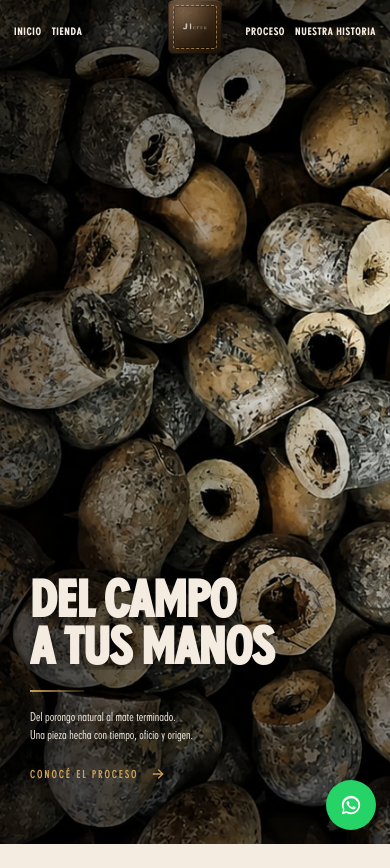
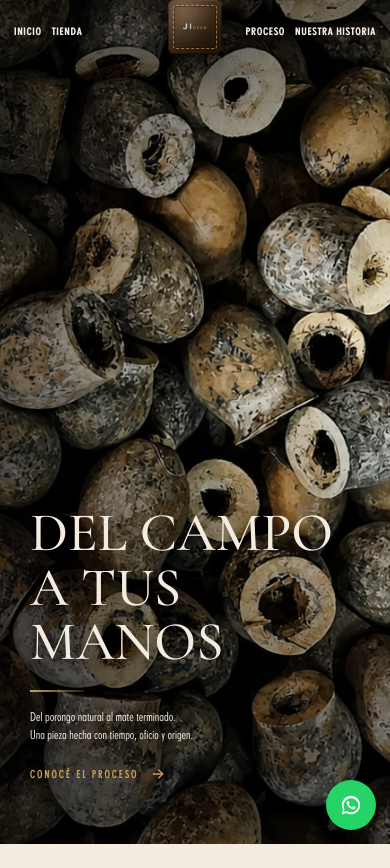
Before and after one commit to guillermocorrea022-oss/JIcrea, a PHP site: page / in a window 390 px wide. Shown: the top 868 px of the page. Run offline with PHP 8.4, Linux system fonts and the light colour scheme; some libraries are stand-ins or nearby versions.

Commit message:
Hero title: fuente serif delicada (Cormorant Garamond)
Antes: 'DEL CAMPO A TUS MANOS' con super-med (heavy display sans),
quedaba muy publicitario. Ahora con Cormorant Garamond weight 500
queda más editorial, premium, delicada.

- Cargado desde Google Fonts con preconnect + display=swap (no
  bloquea el render mientras descarga la fuente).
- Sólo aplica al .hero--cinema .hero__title — el resto del sitio
  sigue usando las fuentes super-med/super-reg locales.
- Mobile: letter-spacing 0 y tamaño un poco mayor proporcionalmente.

Cache: jicrea-pro v=81.

Co-Authored-By: Claude Opus 4.7 (1M context) <noreply@anthropic.com>

```diff
--- a/css/jicrea-pro.css
+++ b/css/jicrea-pro.css
@@ -518,9 +518,17 @@ a {
   width: min(820px, 80vw);
 }
 .hero--cinema .hero__title {
-  font-size: clamp(5rem, 8.6vw, 13rem) !important;
-  line-height: 0.92 !important;
-  letter-spacing: -0.005em;
+  /* Cormorant Garamond — serif elegante y delicado. Reemplaza al
+     super-med (heavy display) para darle al título un aire premium
+     editorial en vez de bold publicitario. Pesos 500 para que tenga
+     presencia sin ser pesado. Fallbacks tipográficos clásicos.
+     letter-spacing un pelito ajustado para que las palabras se vean
+     compactas y la tipografía respire en su anatomía propia. */
+  font-family: "Cormorant Garamond", "EB Garamond", "Times New Roman", Georgia, serif !important;
+  font-weight: 500 !important;
+  font-size: clamp(5rem, 9.2vw, 14rem) !important;
+  line-height: 0.98 !important;
+  letter-spacing: 0.005em;
   text-shadow: 0 6px 20px rgba(0,0,0,0.55);
 }
 
@@ -2128,7 +2136,11 @@ em {
     width: 100%;
   }
   .hero--cinema .hero__title {
-    font-size: clamp(3.6rem, 13vw, 6.4rem) !important;
+    /* En mobile el Cormorant respira más con un letter-spacing 0
+       y un tamaño un poco mayor proporcionalmente. */
+    font-size: clamp(4.2rem, 14vw, 7.2rem) !important;
+    line-height: 1.0 !important;
+    letter-spacing: 0 !important;
   }
   .hero--cinema .hero__subtitle {
     font-size: 1.25rem !important;
--- a/index.html
+++ b/index.html
@@ -16,13 +16,21 @@
   <link rel="preload" as="font" type="font/woff2" href="fonts/super-med.woff2" crossorigin>
   <link rel="preload" as="font" type="font/woff2" href="fonts/super-reg.woff2" crossorigin>
 
+  <!-- Google Font Cormorant Garamond — fuente serif delicada para el
+       título del hero. Preconnect + display=swap para no bloquear el
+       render mientras carga. Solo cargamos el regular y medium que es
+       lo que usa el hero. -->
+  <link rel="preconnect" href="https://fonts.googleapis.com">
+  <link rel="preconnect" href="https://fonts.gstatic.com" crossorigin>
+  <link rel="stylesheet" href="https://fonts.googleapis.com/css2?family=Cormorant+Garamond:wght@400;500;600&display=swap">
+
   <meta property="og:type" content="website">
   <meta property="og:title" content="JIcrea — Mates uruguayos">
   <meta property="og:description" content="Mates uruguayos hechos a mano en Paysandú. Del campo a tus manos.">
   <meta property="og:locale" content="es_UY">
 
   <!-- Fuentes locales de la marca -->
-  <link rel="stylesheet" href="css/jicrea-pro.css?v=80">
+  <link rel="stylesheet" href="css/jicrea-pro.css?v=81">
 </head>
 <body>
   <!-- PAGE CURTAIN — overlay con textura cuero que cubre la página al
```
